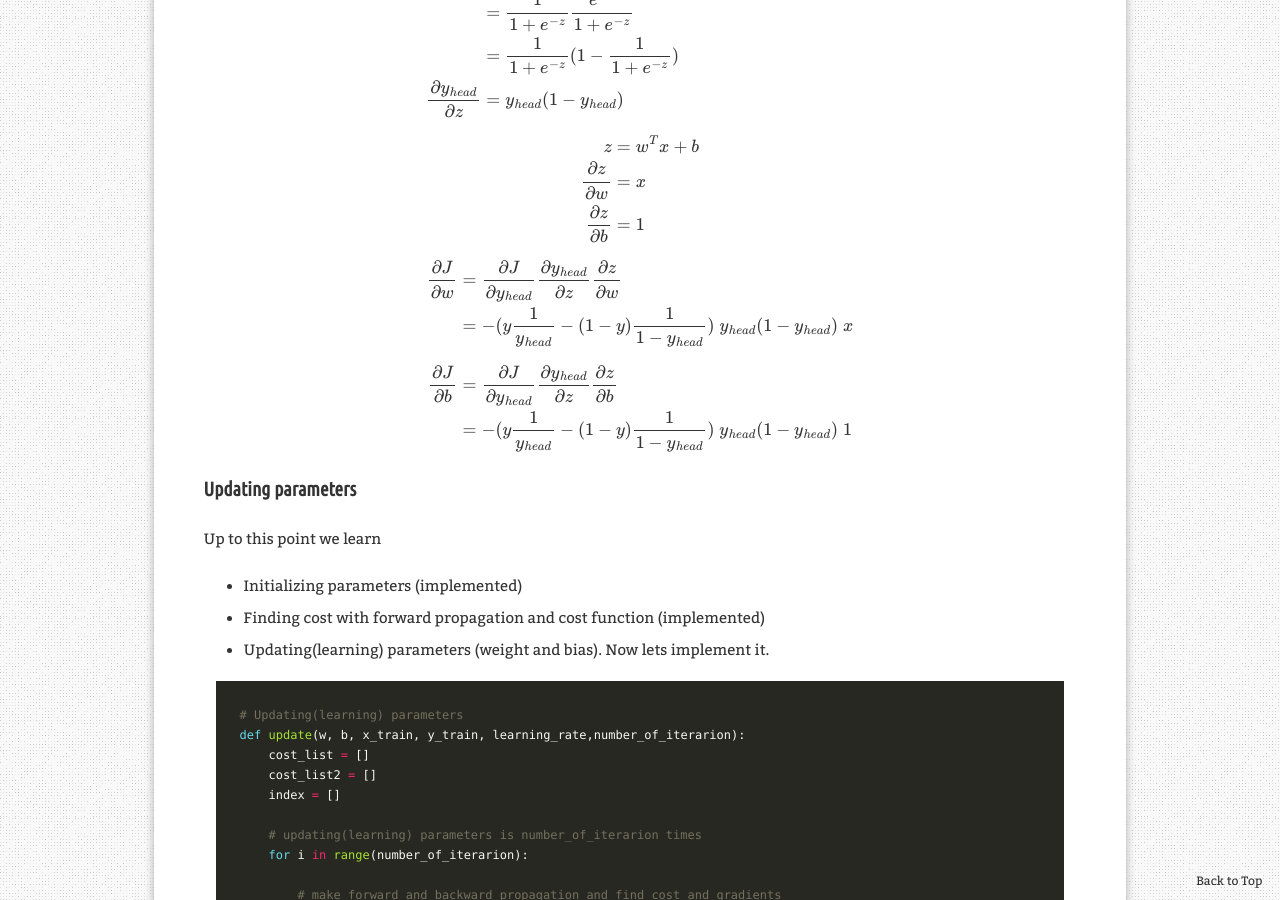
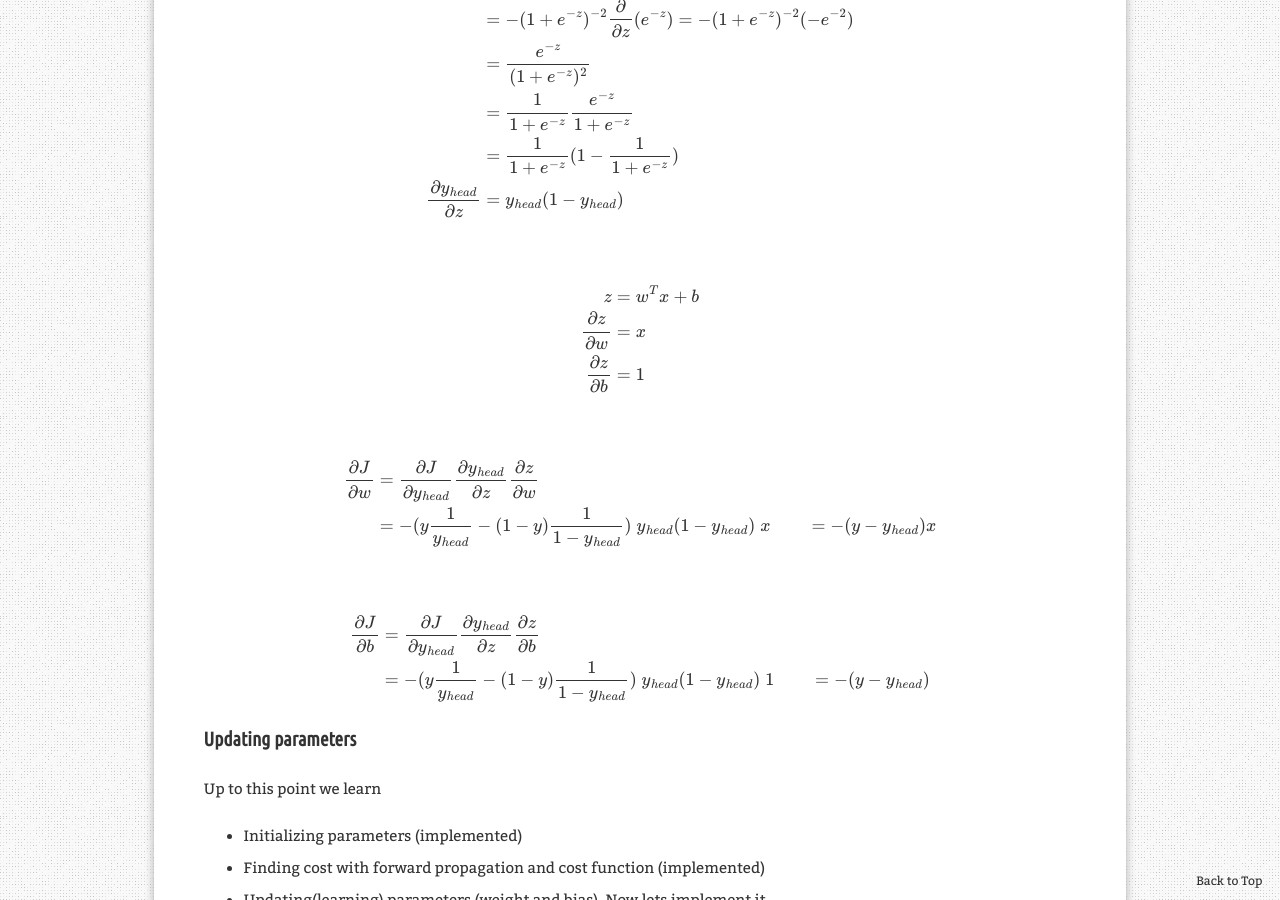
Before and after one commit to aristohyun/aristohyun.github.io, a Jekyll site: the page built from _posts/2021-08-08- Logistic-Regression.md, in a window 1280 px wide and 900 px high, scrolled down 6382 px. Built offline with Jekyll 4.4.1, drawn with Linux system fonts in a browser that asks for light colours; formulas are drawn with MathJax 3; comment, search, counter and statistics services are not loaded.

Commit message:
Update 2021-08-08- Logistic-Regression.md

```diff
--- a/_posts/2021-08-08- Logistic-Regression.md
+++ b/_posts/2021-08-08- Logistic-Regression.md
@@ -200,7 +200,7 @@ cost &= \frac{1}{m} \sum \limits_ {i=1}^{m} (-(1 - y) log (1 - y_ {head}) - y lo
 \frac {\partial J}{\partial w} = \frac {\partial J}{\partial y_ {head}} \frac {\partial y_ {head}}{\partial z} \frac {\partial z}{\partial w} \\\
 \frac {\partial J}{\partial b} = \frac {\partial J}{\partial y_ {head}} \frac {\partial y_ {head}}{\partial z} \frac {\partial z}{\partial b}
 @
-
+<br/>
 @
 \begin{align\*}
 \frac {\partial J}{\partial y_ {head}} &= \frac {\partial }{\partial y_ {head}} (-(1 - y) log (1 - y_ {head}) - y log y_ {head}) \\\
@@ -208,7 +208,7 @@ cost &= \frac{1}{m} \sum \limits_ {i=1}^{m} (-(1 - y) log (1 - y_ {head}) - y lo
 \frac {\partial J}{\partial y_ {head}} &= -(y \frac{1}{y_ {head}} - (1-y)\frac{1}{1-y_ {head}})
 \end{align\*}
 @
-
+<br/>
 @
 \begin{align\*}
 \frac {\partial y_ {head}}{\partial z} &= \frac {\partial }{\partial z} (\frac{1}{1+e^{-z}}) = \frac {\partial }{\partial z}(1+e^{-z})^{-1} \\\
@@ -219,7 +219,7 @@ cost &= \frac{1}{m} \sum \limits_ {i=1}^{m} (-(1 - y) log (1 - y_ {head}) - y lo
 \frac {\partial y_ {head}}{\partial z} &= y_ {head}(1-y_ {head})
 \end{align\*}
 @
-
+<br/>
 @
 \begin{align\*}
 z &= w^Tx+b \\\
@@ -228,17 +228,23 @@ z &= w^Tx+b \\\
 \end{align\*}
 @
 
+<br/>
+
 @
 \begin{align\*}
 \frac {\partial J}{\partial w} &= \frac {\partial J}{\partial y_ {head}} \frac {\partial y_ {head}}{\partial z} \frac {\partial z}{\partial w} \\\
 &= -(y \frac{1}{y_ {head}} - (1-y)\frac{1}{1-y_ {head}}) \; y_ {head}(1-y_ {head}) \; x
+&= -(y-y_ {head})x
 \end{align\*}
 @
+
+<br/>
 
 @
 \begin{align\*}
 \frac {\partial J}{\partial b} &= \frac {\partial J}{\partial y_ {head}} \frac {\partial y_ {head}}{\partial z} \frac {\partial z}{\partial b} \\\
 &= -(y \frac{1}{y_ {head}} - (1-y)\frac{1}{1-y_ {head}}) \; y_ {head}(1-y_ {head}) \; 1
+&= -(y-y_ {head})
 \end{align\*}
 @
 
```
